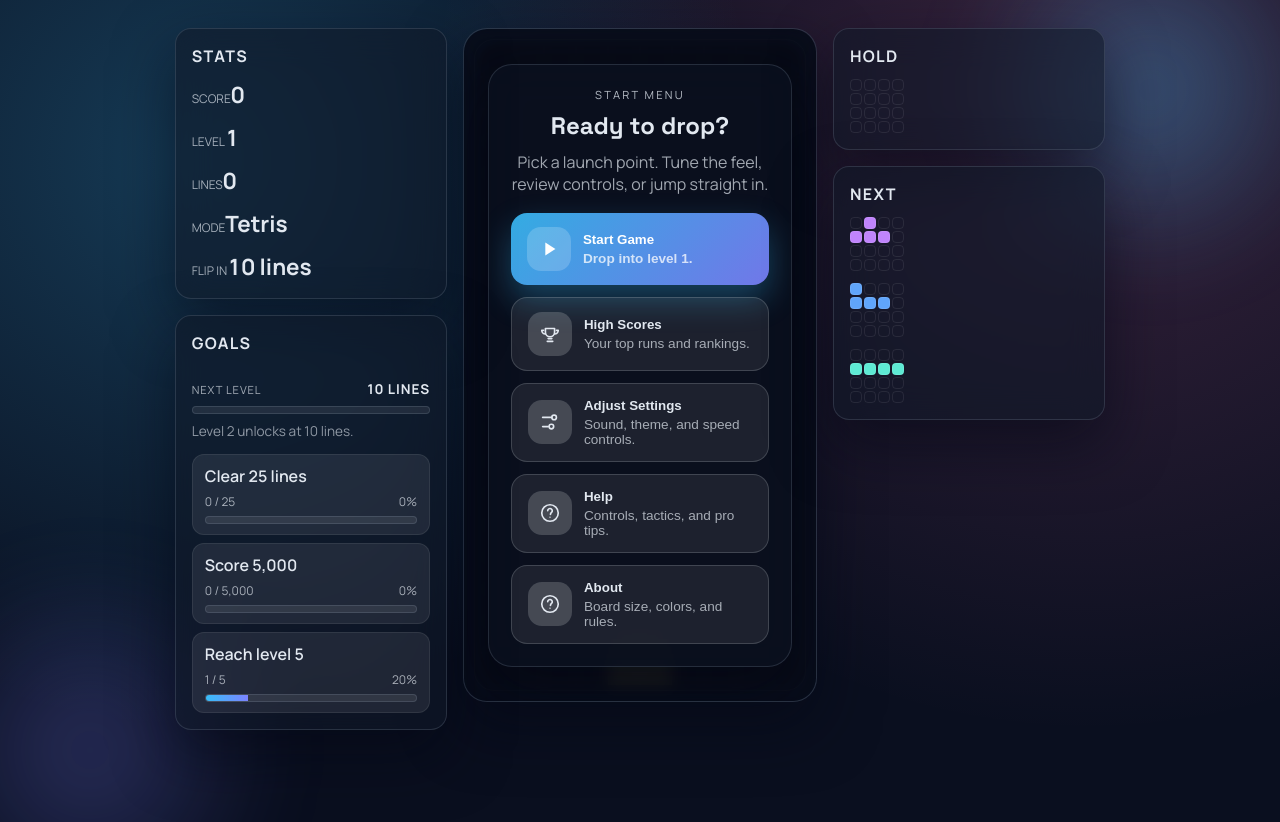
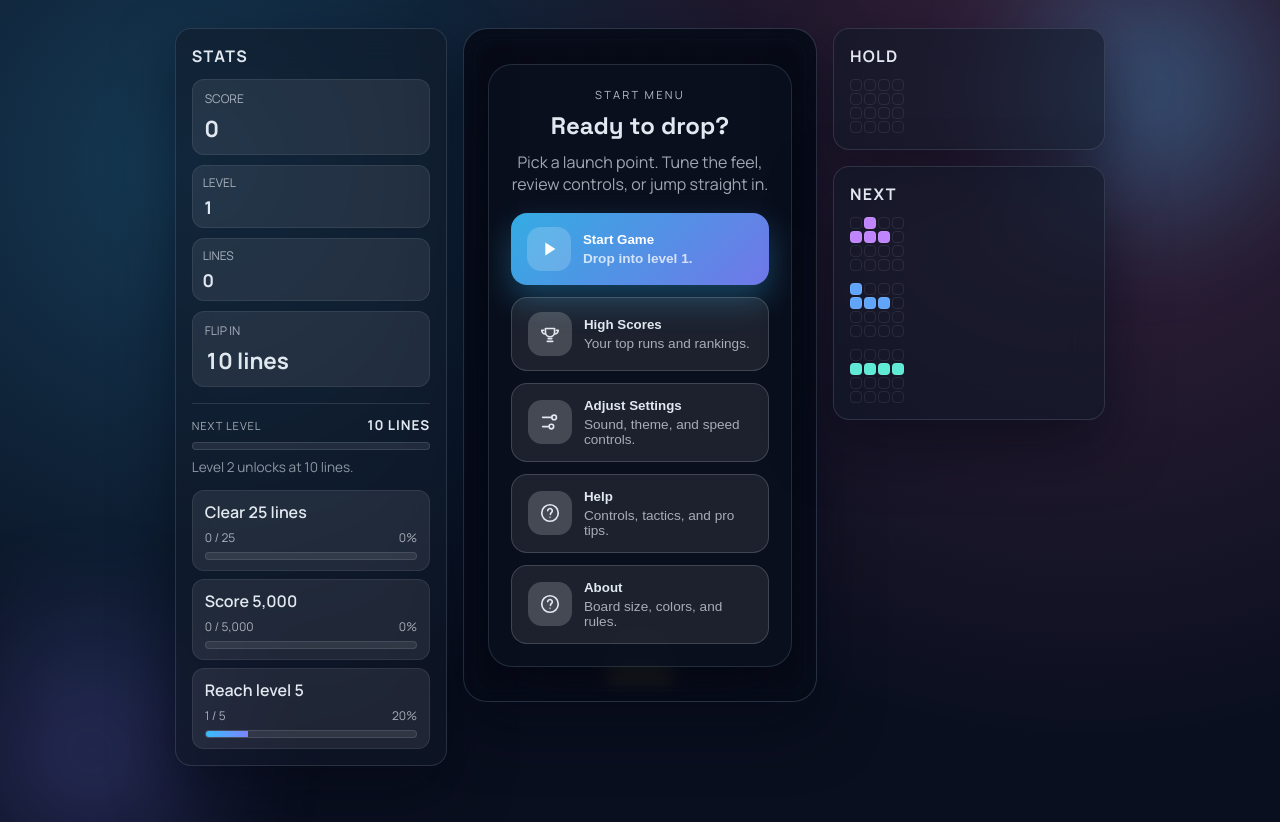
Before and after one commit to markcoleman/drop-a-block, a React (Vite) app: page / in a window 1280 px wide. Before the commit the page ends 800 px from the top, so only its background shows below. Built offline with nearby package versions, Linux system fonts and the light colour scheme.

Commit message:
improvemnts

```diff
--- a/src/App.tsx
+++ b/src/App.tsx
@@ -347,30 +347,24 @@ export const App = () => {
               <div className="panel stats-panel">
                 <h2>Stats</h2>
                 <div className="stat-grid">
-                  <div>
+                  <div className="stat-card">
                     <span className="label">Score</span>
                     <strong>{state.score.toLocaleString()}</strong>
                   </div>
-                  <div>
+                  <div className="stat-card compact">
                     <span className="label">Level</span>
                     <strong>{state.level}</strong>
                   </div>
-                  <div>
+                  <div className="stat-card compact">
                     <span className="label">Lines</span>
                     <strong>{state.lines}</strong>
                   </div>
-                  <div>
-                    <span className="label">Mode</span>
-                    <strong>{state.mode === "arkanoid" ? "Arkanoid" : "Tetris"}</strong>
+                  {state.mode !== "arkanoid" && (
+                    <div className="stat-card">
+                      <span className="label">Flip in</span>
+                      <strong>{linesToFlip} lines</strong>
                     </div>
-                  <div>
-                    <span className="label">
-                      {state.mode === "arkanoid" ? "Time" : "Flip in"}
-                    </span>
-                    <strong>
-                      {state.mode === "arkanoid" ? `${arkanoidSeconds}s` : `${linesToFlip} lines`}
-                    </strong>
-                  </div>
+                  )}
                 </div>
                 {state.mode === "arkanoid" && state.status === "running" && (
                   <div className="mode-banner" aria-live="polite">
@@ -379,21 +373,27 @@ export const App = () => {
                     <span className="mode-hint">Break blocks for points.</span>
                   </div>
                 )}
-              </div>
-              <div className="panel goals-panel">
-                <h2>Goals</h2>
+                <div className="goals-merged">
                   <div className="goal-progress">
                     <div className="goal-header">
                       <span>Next level</span>
                       <strong>{linesToNextLevel} lines</strong>
                     </div>
-                  <div className="progress-track" role="progressbar" aria-valuemin={0} aria-valuemax={10} aria-valuenow={state.lines - levelStart}>
+                    <div
+                      className="progress-track"
+                      role="progressbar"
+                      aria-valuemin={0}
+                      aria-valuemax={10}
+                      aria-valuenow={state.lines - levelStart}
+                    >
                       <div
                         className="progress-fill"
                         style={{ width: `${Math.round(levelProgress * 100)}%` }}
                       />
                     </div>
-                  <span className="muted">Level {state.level + 1} unlocks at {nextLevelTarget} lines.</span>
+                    <span className="muted">
+                      Level {state.level + 1} unlocks at {nextLevelTarget} lines.
+                    </span>
                   </div>
                   <div className="goal-list" aria-live="polite">
                     {displayGoals.map((item) => (
@@ -403,7 +403,11 @@ export const App = () => {
                       >
                         <span className="goal-title">{item.goal.label}</span>
                         <div className="goal-meta">
-                        <span>{item.achieved ? "Completed" : `${item.value.toLocaleString()} / ${item.goal.target.toLocaleString()}`}</span>
+                          <span>
+                            {item.achieved
+                              ? "Completed"
+                              : `${item.value.toLocaleString()} / ${item.goal.target.toLocaleString()}`}
+                          </span>
                           <span>{Math.round(item.progress * 100)}%</span>
                         </div>
                         <div className="progress-track">
@@ -414,6 +418,7 @@ export const App = () => {
                         </div>
                       </div>
                     ))}
+                  </div>
                 </div>
               </div>
             </div>
--- a/src/styles/global.css
+++ b/src/styles/global.css
@@ -203,12 +203,14 @@ input:focus-visible {
 }
 
 .board-panel.arkanoid {
-  border-color: rgba(56, 189, 248, 0.6);
-  box-shadow: 0 24px 60px rgba(14, 116, 144, 0.35);
+  border-color: rgba(56, 189, 248, 0.7);
+  box-shadow: 0 24px 60px rgba(14, 116, 144, 0.45);
+  background: radial-gradient(circle at 50% 0%, rgba(56, 189, 248, 0.18), transparent 55%),
+    radial-gradient(circle at 50% 100%, rgba(244, 114, 182, 0.12), transparent 55%), #050a16;
 }
 
 .board-panel.arkanoid::after {
-  opacity: 0.35;
+  opacity: 0.7;
   transform: translateY(0);
 }
 
@@ -236,6 +238,33 @@ input:focus-visible {
   opacity: 0;
   transform: translateY(30%);
   pointer-events: none;
+}
+
+.board-panel.arkanoid::before {
+  border-color: rgba(56, 189, 248, 0.35);
+  box-shadow: inset 0 0 40px rgba(56, 189, 248, 0.18);
+}
+
+.board-panel.arkanoid .game-canvas {
+  background: #040810;
+  box-shadow: 0 14px 32px rgba(2, 6, 23, 0.6), inset 0 0 0 2px rgba(56, 189, 248, 0.15);
+}
+
+.board-panel.arkanoid::after {
+  background: linear-gradient(
+      180deg,
+      rgba(56, 189, 248, 0.25) 0%,
+      rgba(124, 131, 255, 0.05) 45%,
+      rgba(244, 114, 182, 0.25) 100%
+    ),
+    repeating-linear-gradient(
+      0deg,
+      rgba(255, 255, 255, 0.05),
+      rgba(255, 255, 255, 0.05) 2px,
+      transparent 2px,
+      transparent 5px
+    );
+  opacity: 0.55;
 }
 
 .board-panel.clear-flash::after {
@@ -455,7 +484,8 @@ input:focus-visible {
 
 .stat-grid {
   display: grid;
-  gap: 12px;
+  gap: 10px;
+  grid-template-columns: repeat(auto-fit, minmax(120px, 1fr));
 }
 
 .stat-grid strong {
@@ -463,9 +493,30 @@ input:focus-visible {
   font-variant-numeric: tabular-nums;
 }
 
-.goals-panel {
+.stat-card {
+  display: grid;
+  gap: 6px;
+  padding: 10px 12px;
+  border-radius: 12px;
+  background: rgba(255, 255, 255, 0.08);
+  border: 1px solid rgba(255, 255, 255, 0.08);
+}
+
+.stat-card.compact {
+  padding: 8px 10px;
+  gap: 4px;
+}
+
+.stat-card.compact strong {
+  font-size: 1.1rem;
+}
+
+.goals-merged {
   display: grid;
   gap: 14px;
+  margin-top: 16px;
+  padding-top: 12px;
+  border-top: 1px solid var(--panel-border);
 }
 
 .goal-progress {
```
Lines whose indentation alone changed are shown as unchanged.
